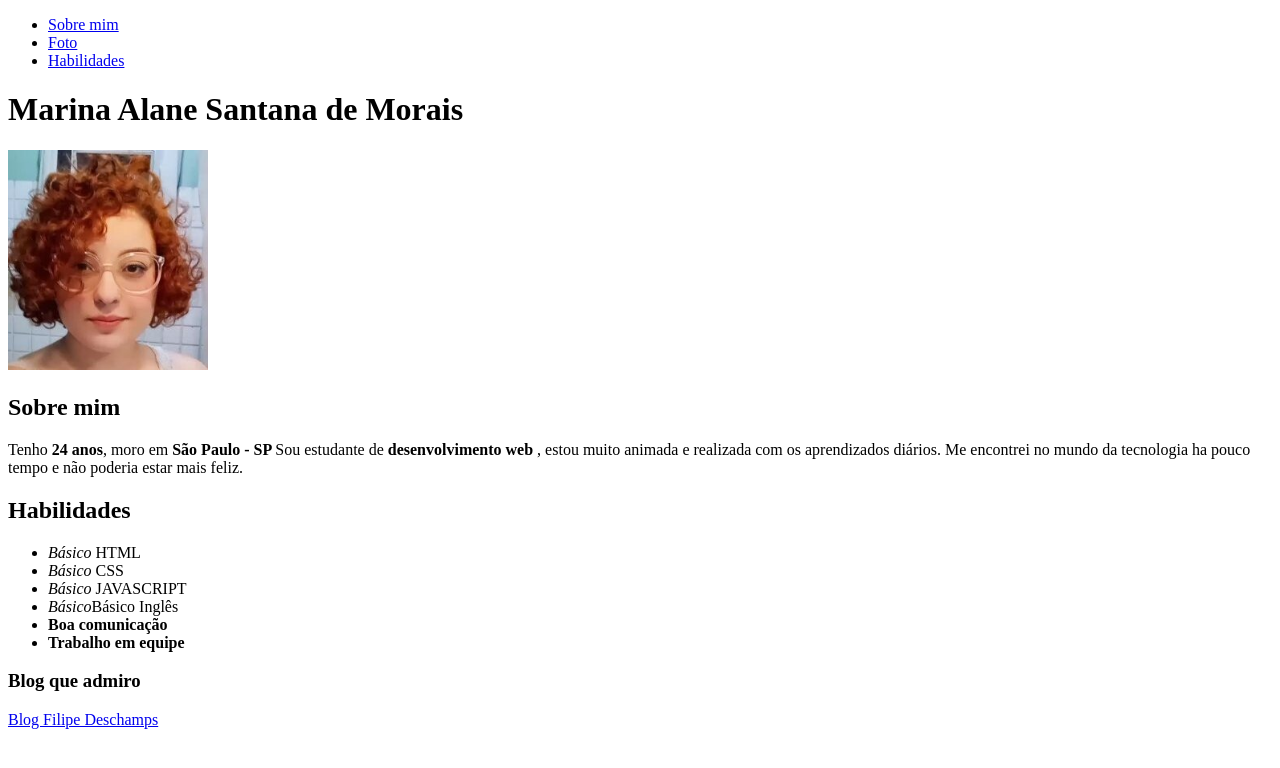
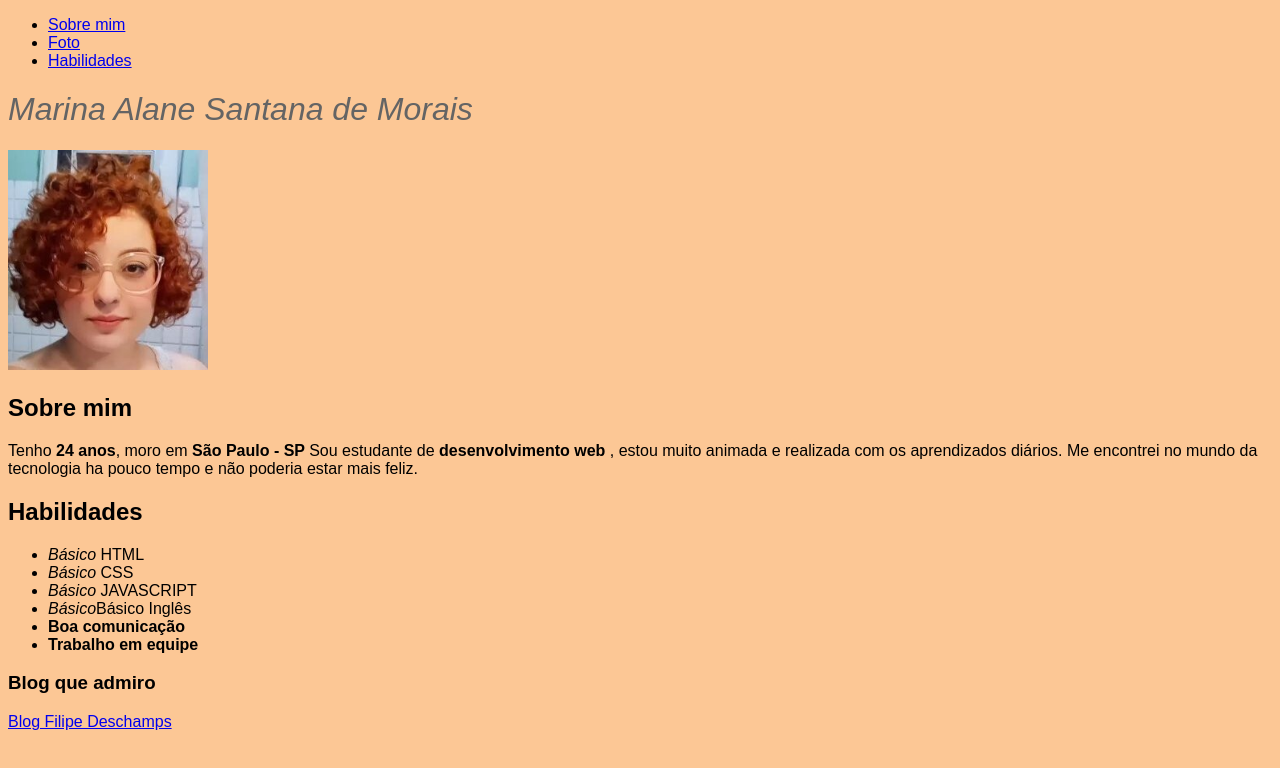
Before and after one commit to MarinaAlane/MarinaAlane.github.io, a plain HTML site: page index.html in a window 1280 px wide. Drawn offline with Linux system fonts and the light colour scheme.

Commit message:
Altera fontes e titulo de seçoes

```diff
--- a/index.html
+++ b/index.html
@@ -4,6 +4,8 @@
     <meta charset="UTF-8">
     <meta name="viewport" content="width=device-width, initial-scale=1.0">
     <title>Marina Alane</title>
+    <link rel="stylesheet" type="text/css" href="style.css">
+    <style></style>
 </head>
     <ul>
         <li><a href="#sobre mim">Sobre mim</a></li>
--- /dev/null
+++ b/style.css
@@ -0,0 +1,12 @@
+h1 {
+    font-weight: lighter;
+    font-style: oblique;
+    font-family: Arial, Helvetica, sans-serif;
+    color: rgb(100, 100, 100);
+}
+
+body {
+    background-color: rgba(252, 196, 143, 0.945);
+    font-family: Arial, Helvetica, sans-serif;
+    font-weight: inherit;
+}
```
